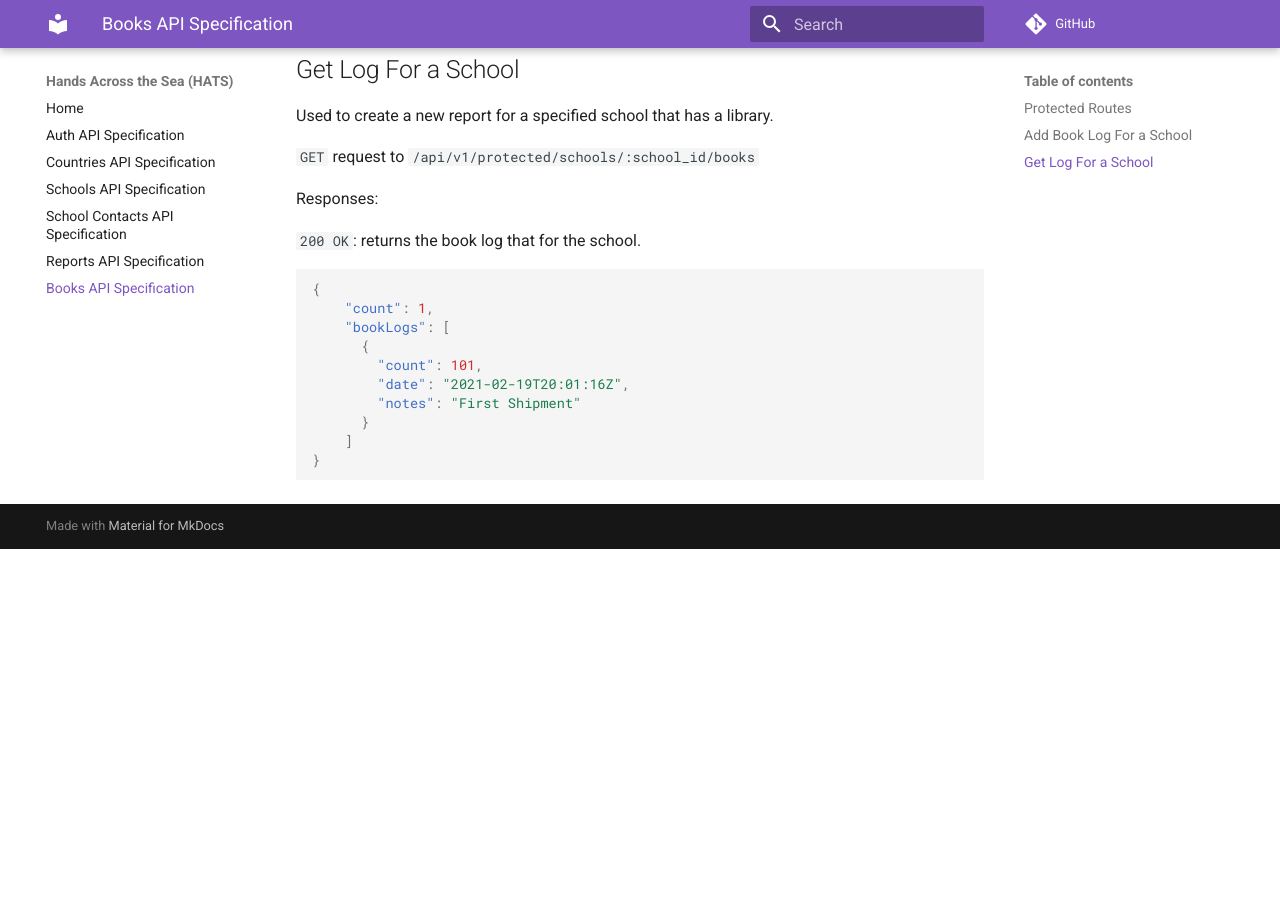
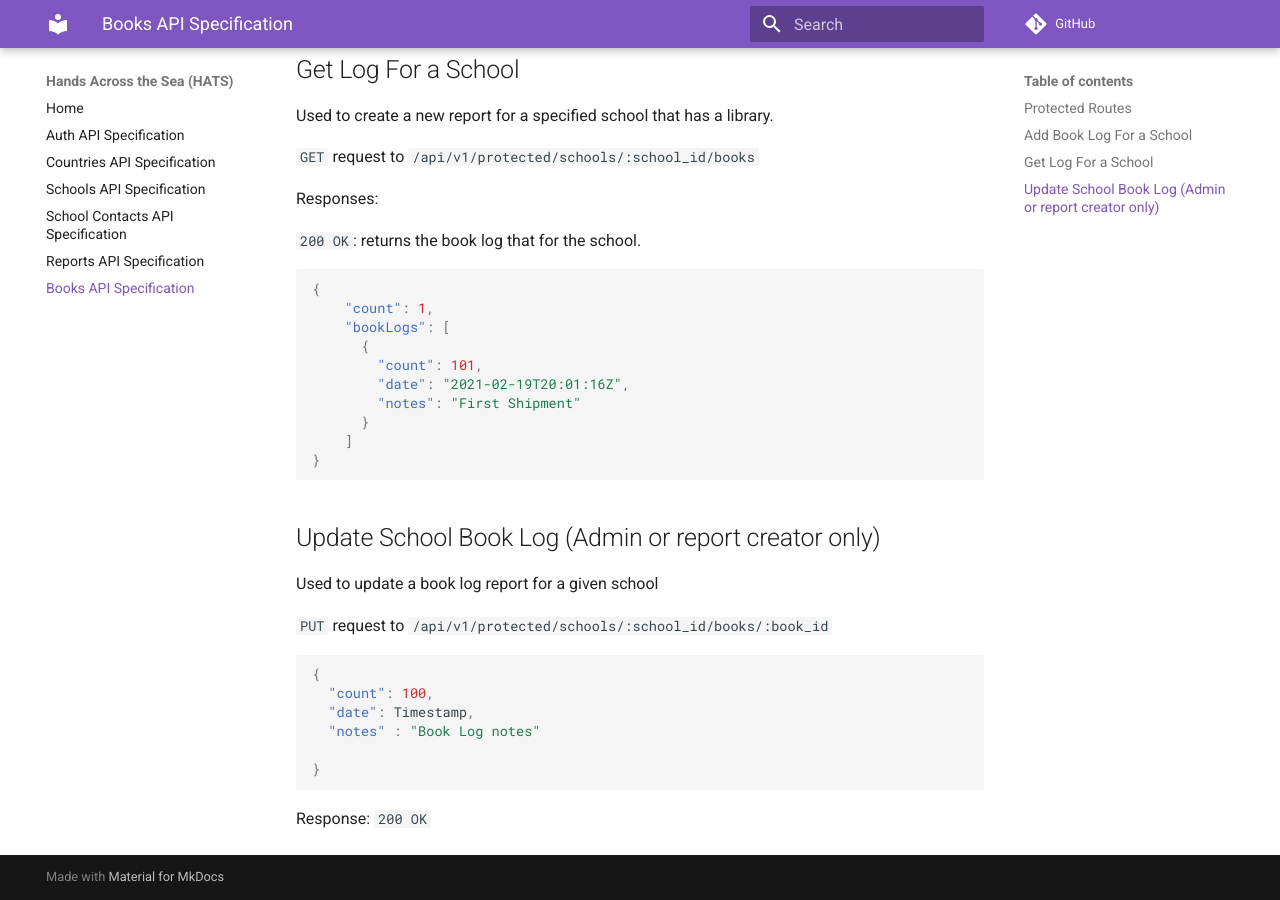
Before and after one commit to Code-4-Community/c4c-dev-docs, an MkDocs documentation site: the page built from docs/hats/api-spec-school-books.md, in a window 1280 px wide and 900 px high, scrolled down 666 px. Built offline with MkDocs 1.6.1 and Material for MkDocs 9.7.7, drawn with Linux system fonts in a browser that asks for light colours; comment, search, counter and statistics services are not loaded; before the commit the page ends 1215 px from its top, so only the background shows below that.

````diff
--- a/docs/hats/api-spec-school-books.md
+++ b/docs/hats/api-spec-school-books.md
@@ -41,3 +41,19 @@ Responses:
     ]
 }
 ```
+
+
+## Update School Book Log (Admin or report creator only)
+Used to update a book log report for a given school
+
+`PUT` request to `/api/v1/protected/schools/:school_id/books/:book_id`
+
+```json
+{
+  "count": 100,
+  "date": Timestamp,
+  "notes" : "Book Log notes"
+
+}
+```
+Response: `200 OK`
````
Also changed, not shown: docs/hats/api-spec-user.md (added, +78 -0 lines).
